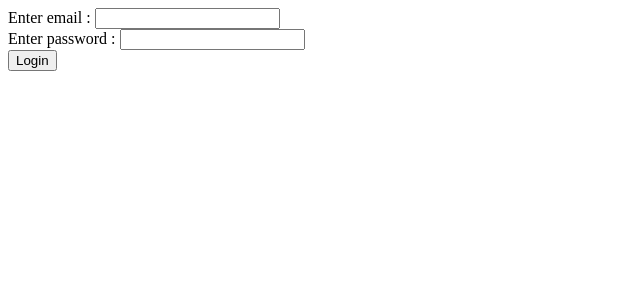
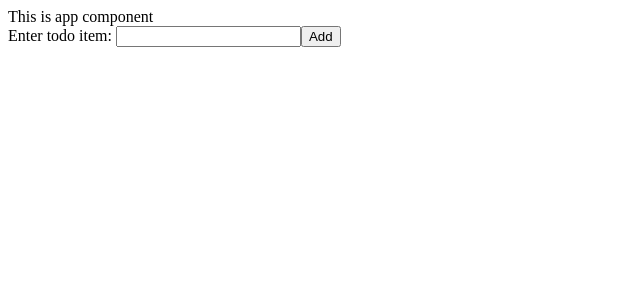
Before and after one commit to PritamKamble/bvcoew-angular, an Angular app: page / in a window 1280 px wide. Shown: the top 300 px of the page, without its empty margins (0-640 px from the left). Built offline with nearby package versions, Linux system fonts and the light colour scheme.

Commit message:
todo list added

```diff
--- a/src/app/app.component.html
+++ b/src/app/app.component.html
@@ -1,5 +1,2 @@
-<div *ngIf="isLoggedIn" >Login successfull</div>
-<div *ngIf="isLoggedInFailed">Login Failed</div>
-Enter email : <input type="text" [(ngModel)]="username"> <br>
-Enter password : <input type="password" [(ngModel)]="password"> <br>
-<button (click)="login()">Login</button>
+This is app component
+<app-todo></app-todo>
--- a/src/app/app.component.ts
+++ b/src/app/app.component.ts
@@ -7,20 +7,4 @@ import { Component } from '@angular/core';
 })
 export class AppComponent {
 
-  username = '';
-  password = '';
-
-  isLoggedIn = false;
-  isLoggedInFailed = false;
-
-  login() {
-    this.isLoggedIn = false;
-    this.isLoggedInFailed = false;
-
-    if (this.username == 'admin' && this.password == 'admin') {
-      this.isLoggedIn = true;
-    } else {
-      this.isLoggedInFailed = true;
-    }
-  }
 }
--- a/src/app/app.module.ts
+++ b/src/app/app.module.ts
@@ -4,10 +4,12 @@ import { BrowserModule } from '@angular/platform-browser';
 
 import { AppRoutingModule } from './app-routing.module';
 import { AppComponent } from './app.component';
+import { TodoComponent } from './todo/todo.component';
 
 @NgModule({
   declarations: [
-    AppComponent
+    AppComponent,
+    TodoComponent
   ],
   imports: [
     BrowserModule,
--- /dev/null
+++ b/src/app/todo/todo.component.html
@@ -0,0 +1,6 @@
+<div>
+    Enter todo item: <input type="text" [(ngModel)]="newTodo">
+    <button (click)="addTodo()">Add</button>
+    <div *ngIf="error">Please enter value first</div>
+    <div *ngFor="let item of todos; index as i"> {{item}} <button (click)="remove(i)">Delete</button> </div> <br>
+</div>
--- /dev/null
+++ b/src/app/todo/todo.component.ts
@@ -0,0 +1,30 @@
+import { Component } from '@angular/core';
+
+@Component({
+  selector: 'app-todo',
+  templateUrl: './todo.component.html',
+  styleUrls: ['./todo.component.css']
+})
+export class TodoComponent {
+
+  newTodo = '';
+  todos: any[] = [];
+
+  error = false;
+
+  addTodo() {
+    this.error = false;
+    if (this.newTodo) {
+      this.todos.push(this.newTodo);
+      this.newTodo = '';
+    } else {
+      this.error = true;
+    }
+  }
+
+  remove(index: any) {
+    this.todos.splice(index, 1);
+  }
+
+
+}
```
Also changed, not shown: src/app/todo/todo.component.css (added), 1 other file (tests, documents, lock files or other folders).
